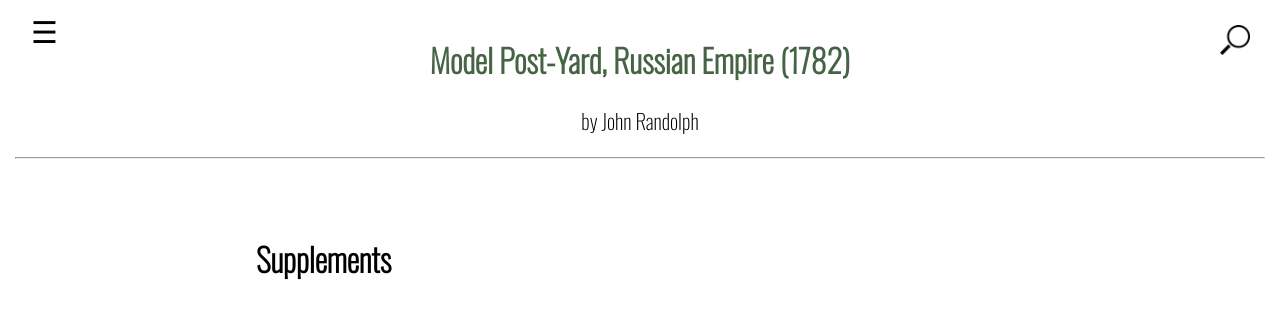
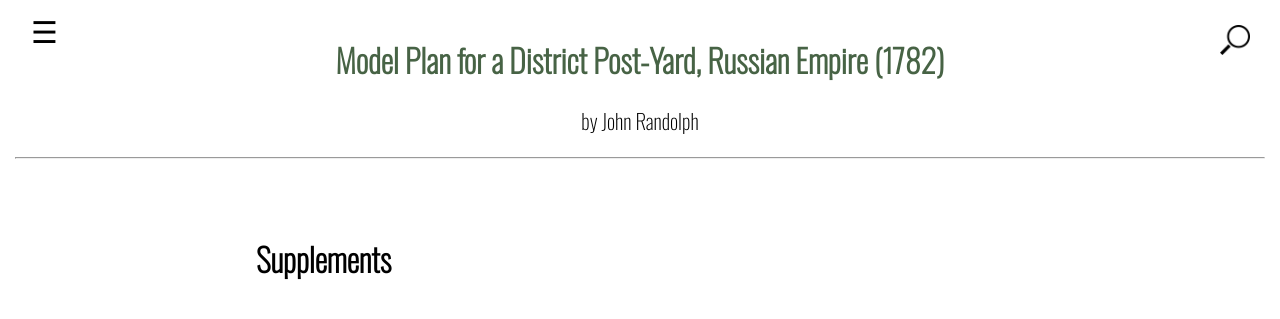
Before and after one commit to jwr12/imperial_russian_post_office_1782, a Jekyll site: the page built from 005_supplements.md, in a window 1280 px wide. Shown: the top 319 px of the page. Built offline with Jekyll 4.4.1, drawn with Linux system fonts in a browser that asks for light colours.

Commit message:
Update _config.yml

```diff
--- a/_config.yml
+++ b/_config.yml
@@ -1,4 +1,4 @@
-title: Model Post-Yard, Russian Empire (1782)
+title: Model Plan for a District Post-Yard, Russian Empire (1782)
 email: jwr@illinois.edu
 description: by John Randolph
 
```
